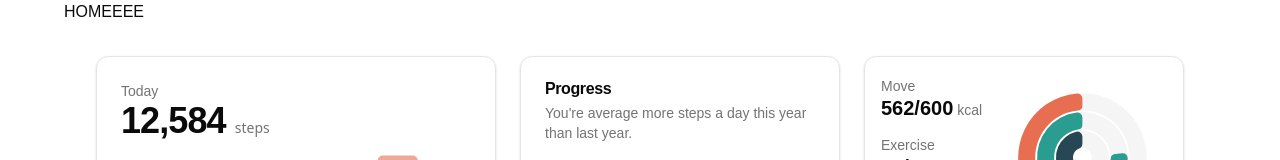
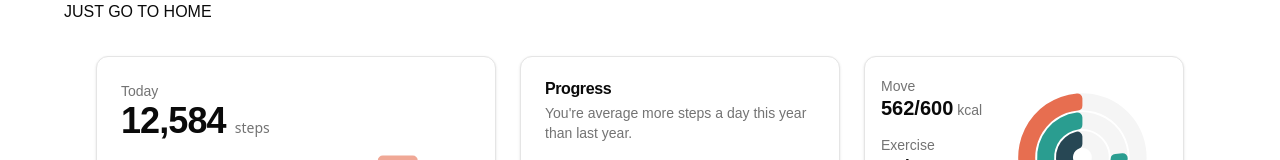
Before and after one commit to agusawa/demo-nextjs, a Next.js app: page /chart in a window 1280 px wide. Shown: the top 160 px of the page. Built offline with nearby package versions, Linux system fonts and the light colour scheme.

Commit message:
Refactor chart page: Update link text to "JUST GO TO HOME"

```diff
--- a/src/app/chart/page.tsx
+++ b/src/app/chart/page.tsx
@@ -38,7 +38,7 @@ export default function Charts() {
   return (
     <>
       <div className="max-w-6xl mx-auto">
-        <Link href="/">HOMEEEE</Link>
+        <Link href="/">JUST GO TO HOME</Link>
       </div>
       <div className="chart-wrapper mx-auto flex max-w-6xl flex-col flex-wrap items-start justify-center gap-6 p-6 sm:flex-row sm:p-8">
         <div className="grid w-full gap-6 sm:grid-cols-2 lg:max-w-[22rem] lg:grid-cols-1 xl:max-w-[25rem]">
```
